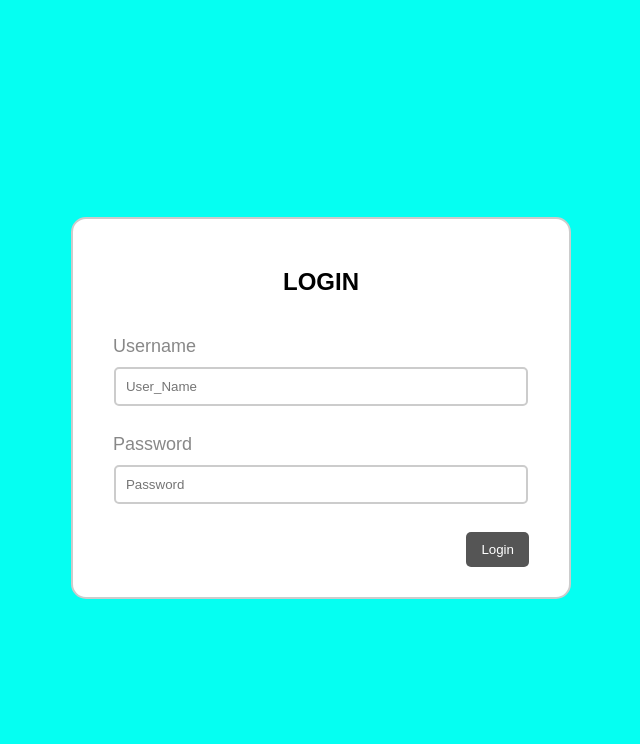
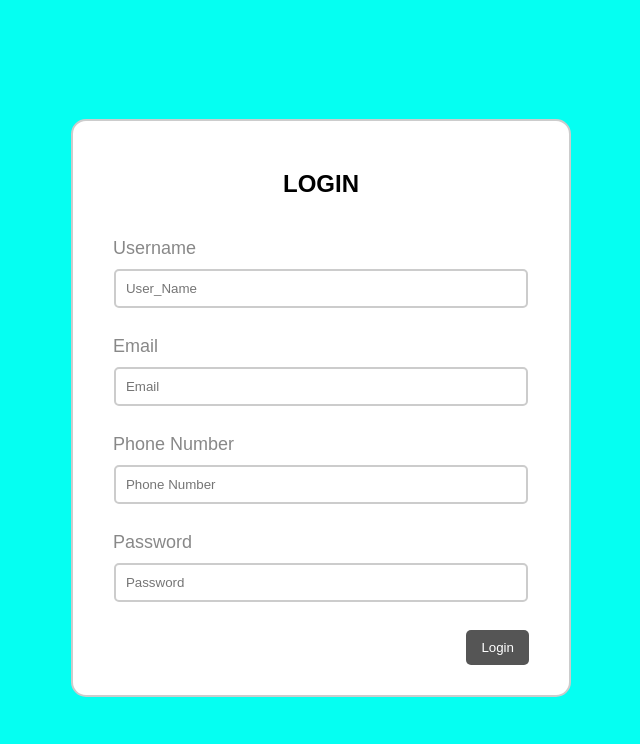
Before and after one commit to Mutethiar/php_login_system-SCT212-0426-2023-, a PHP site: page / in a window 1280 px wide. Shown: the top 744 px of the page, without its empty margins (319-959 px from the left). Run offline with PHP 8.4, Linux system fonts and the light colour scheme.

Commit message:
Update index.php

```diff
--- a/index.php
+++ b/index.php
@@ -15,12 +15,17 @@
         <label>Username</label>
         <input type="text" name="user_name" placeholder="User_Name"><br>
 
+        <label>Email</label>
+        <input type="email" name="email" placeholder="Email"><br>
+
+        <label>Phone Number</label>
+        <input type="tel" name="phone_number" placeholder="Phone Number"><br>
+
         <label>Password</label>
         <input type="password" name="password" placeholder="Password"><br>
 
         <button type="submit">Login</button>
     </form>
 
-
 </body>
 </html>
```
